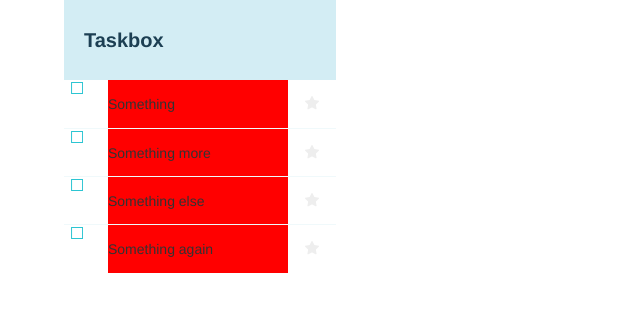
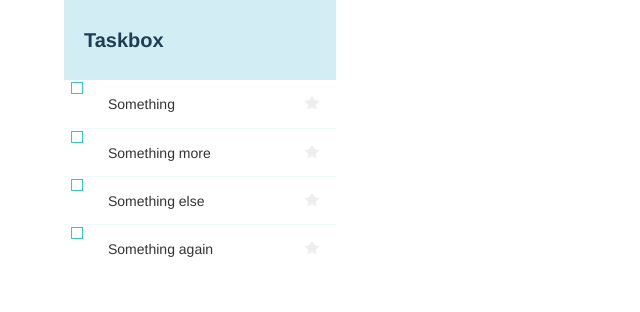
Before and after one commit to s19013/storybookTutorials-vue, a Vue app: page / in a window 1280 px wide. Shown: the top 312 px of the page, without its empty margins (0-640 px from the left). Built offline with nearby package versions, Linux system fonts and the light colour scheme; a web font is replaced by a local one.

Commit message:
用事が終わったから戻す

```diff
--- a/src/components/Task.vue
+++ b/src/components/Task.vue
@@ -18,7 +18,6 @@
         :id="'title-' + task.id"
         name="title"
         placeholder="Input title"
-        style="background-color: red"
       />
     </label>
     <button
```
